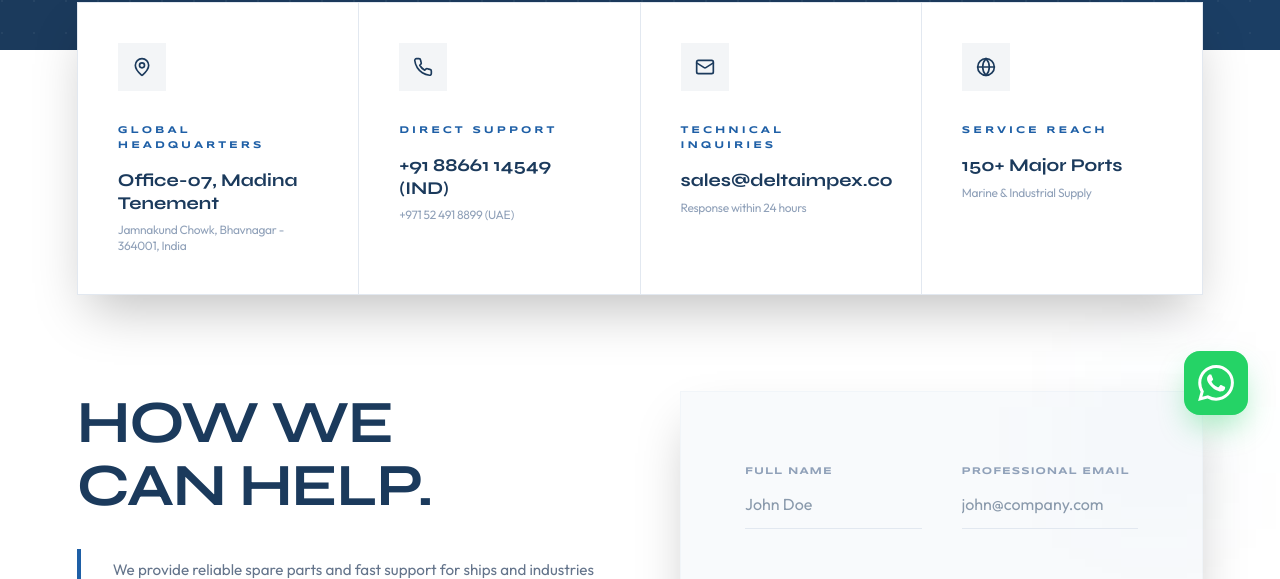
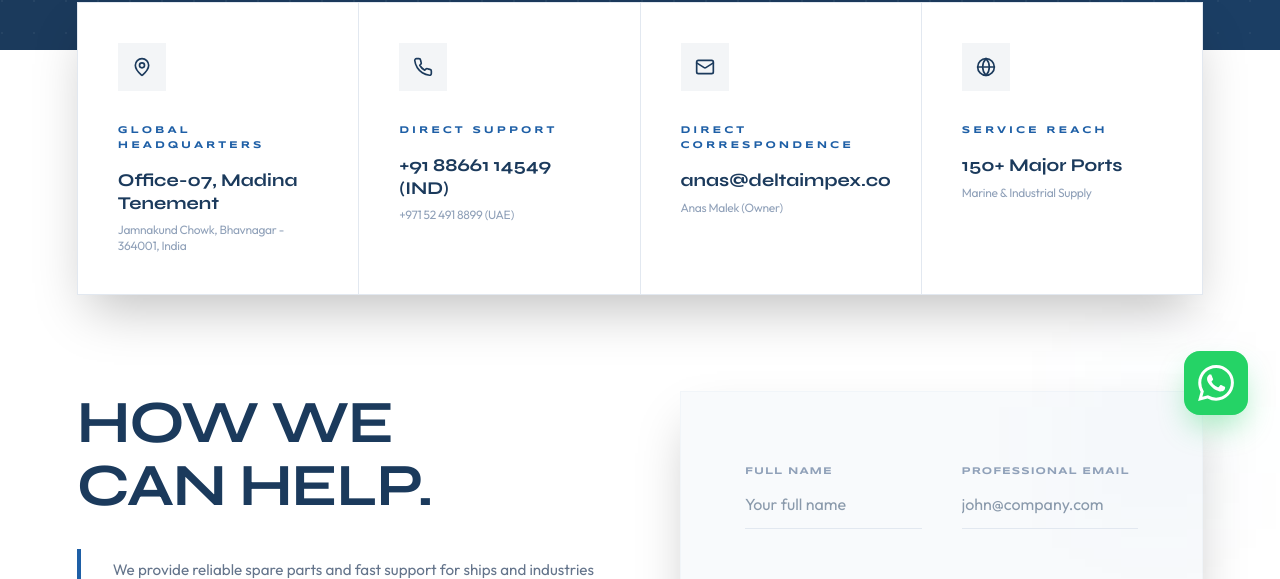
Before and after one commit to Alfaz-17/delta-impex, a Next.js app: page /contact in a window 1280 px wide. Shown: the part 353-932 px from the top of the page. Built offline with nearby package versions, Linux system fonts and the light colour scheme; no server answers; the database is empty.

Commit message:
feat: personalize contact page with owner info and update form placeholders

```diff
--- a/app/contact/page.tsx
+++ b/app/contact/page.tsx
@@ -27,9 +27,9 @@ const contactMethods = [
   },
   {
     icon: Mail,
-    title: "Technical Inquiries",
-    primary: SITE_INFO.email,
-    secondary: "Response within 24 hours",
+    title: "Direct Correspondence",
+    primary: "anas@deltaimpex.co",
+    secondary: "Anas Malek (Owner)",
     accent: "text-accent",
   },
   {
@@ -183,7 +183,7 @@ export default function ContactPage() {
                       <input
                         type="text"
                         className="w-full bg-transparent border-b border-slate-200 py-3 text-primary focus:outline-none focus:border-accent transition-all font-sans"
-                        placeholder="John Doe"
+                        placeholder="Your full name"
                         value={formData.name}
                         onChange={(e) => setFormData({...formData, name: e.target.value})}
                         required
```
